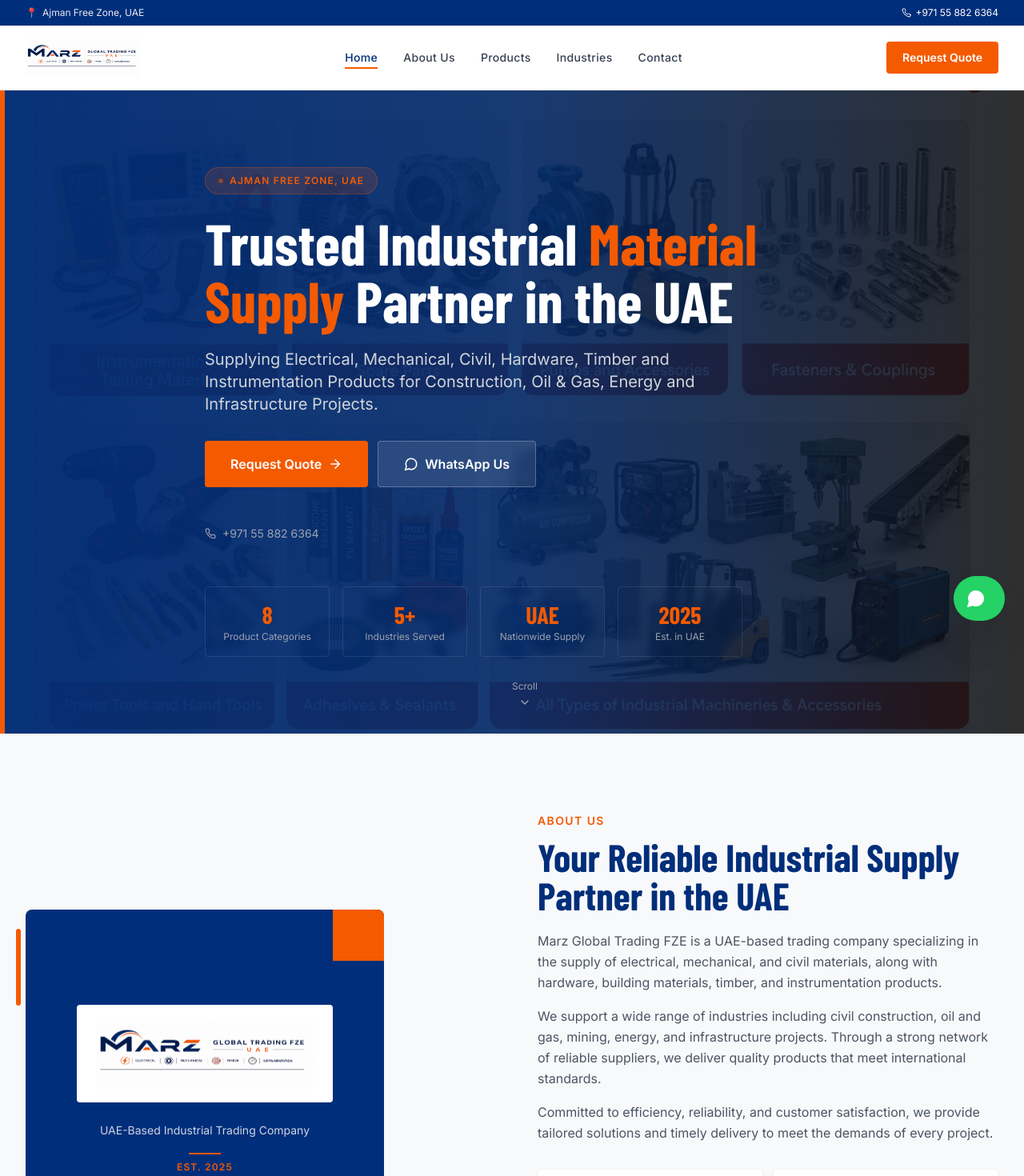
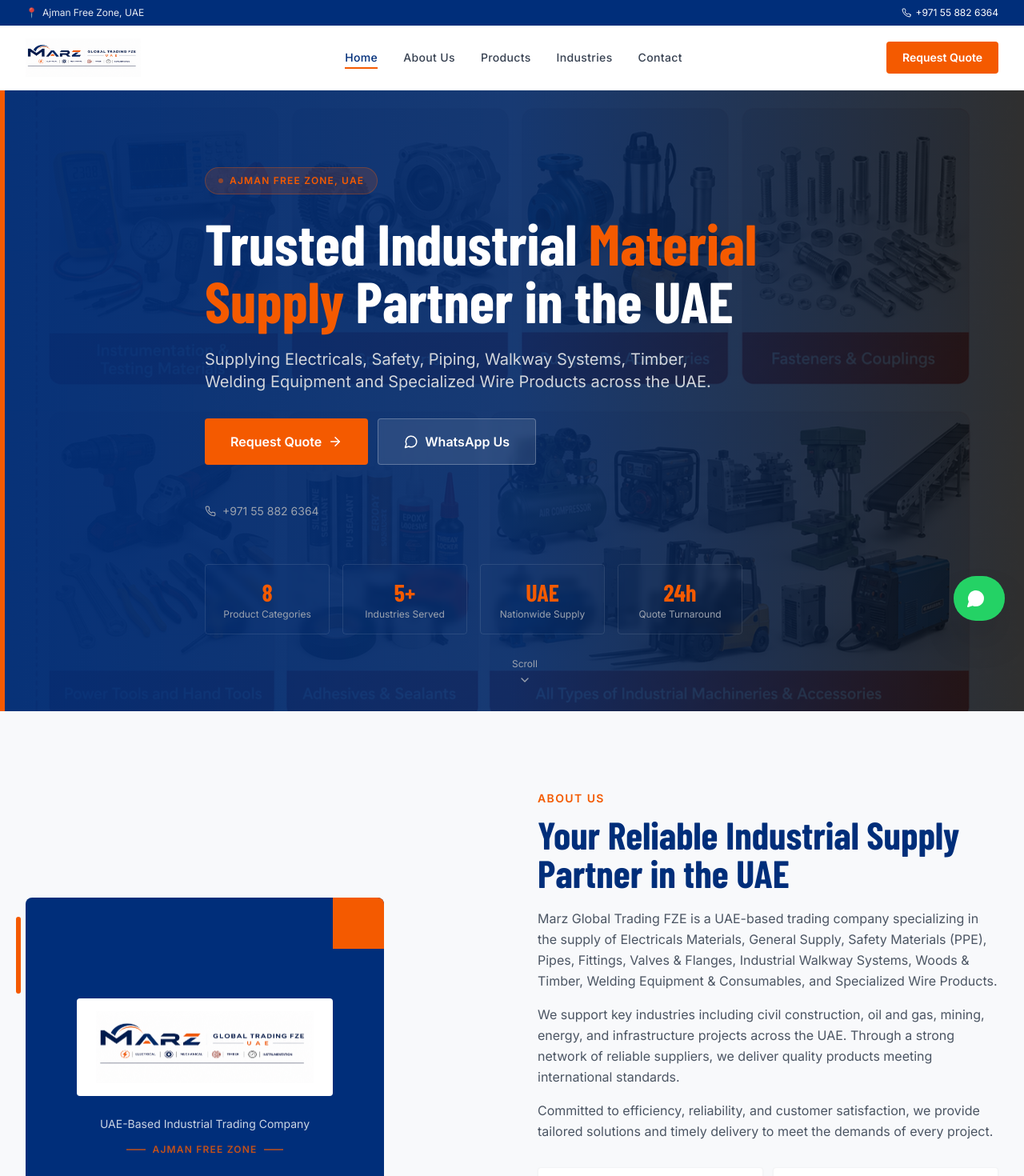
Before and after one commit to Fasilkallot/MARZ-GLOBAL, a React (Vite) app: page / in a window 1280 px wide. Shown: the top 1470 px of the page at 80% size. Built offline with nearby package versions, Linux system fonts and the light colour scheme; a web font is replaced by a local one.

Commit message:
Delete establishment year

```diff
--- a/src/components/sections/AboutPreviewSection.jsx
+++ b/src/components/sections/AboutPreviewSection.jsx
@@ -59,10 +59,11 @@
                 <p className="text-white/80 text-sm leading-relaxed font-body">
                   UAE-Based Industrial Trading Company
                 </p>
-                <div className="mt-4 w-10 h-0.5 bg-secondary mx-auto" />
-                <p className="text-secondary text-xs mt-2 font-semibold tracking-widest uppercase">
-                  Est. 2025
-                </p>
+                <div className="mt-3 flex items-center justify-center gap-2">
+                  <div className="w-6 h-0.5 bg-secondary/60" />
+                  <span className="text-secondary/80 text-xs font-semibold tracking-widest uppercase">Ajman Free Zone</span>
+                  <div className="w-6 h-0.5 bg-secondary/60" />
+                </div>
               </div>
 
               {/* Corner accent */}
@@ -93,20 +94,23 @@
             <div className="space-y-4 text-gray-600 leading-relaxed mb-8">
               <p>
                 Marz Global Trading FZE is a UAE-based trading company
-                specializing in the supply of electrical, mechanical, and civil
-                materials, along with hardware, building materials, timber, and
-                instrumentation products.
+                specializing in the supply of Electricals Materials, General
+                Supply, Safety Materials (PPE), Pipes, Fittings, Valves &amp;
+                Flanges, Industrial Walkway Systems, Woods &amp; Timber,
+                Welding Equipment &amp; Consumables, and Specialized Wire
+                Products.
               </p>
               <p>
-                We support a wide range of industries including civil
-                construction, oil and gas, mining, energy, and infrastructure
-                projects. Through a strong network of reliable suppliers, we
-                deliver quality products that meet international standards.
+                We support key industries including civil construction,
+                oil and gas, mining, energy, and infrastructure projects
+                across the UAE. Through a strong network of reliable
+                suppliers, we deliver quality products meeting international
+                standards.
               </p>
               <p>
-                Committed to efficiency, reliability, and customer satisfaction,
-                we provide tailored solutions and timely delivery to meet the
-                demands of every project.
+                Committed to efficiency, reliability, and customer
+                satisfaction, we provide tailored solutions and timely
+                delivery to meet the demands of every project.
               </p>
             </div>
 
--- a/src/components/sections/HeroSection.jsx
+++ b/src/components/sections/HeroSection.jsx
@@ -7,7 +7,7 @@
   { value: '8', label: 'Product Categories' },
   { value: '5+', label: 'Industries Served' },
   { value: 'UAE', label: 'Nationwide Supply' },
-  { value: '2025', label: 'Est. in UAE' },
+  { value: '24h', label: 'Quote Turnaround' },
 ];
 
 export default function HeroSection() {
@@ -62,9 +62,8 @@
             transition={{ duration: 0.6, delay: 0.3 }}
             className="text-gray-300 text-lg md:text-xl leading-relaxed mb-8 max-w-2xl"
           >
-            Supplying Electrical, Mechanical, Civil, Hardware, Timber and
-            Instrumentation Products for Construction, Oil & Gas, Energy and
-            Infrastructure Projects.
+            Supplying Electricals, Safety, Piping, Walkway Systems, Timber,
+            Welding Equipment and Specialized Wire Products across the UAE.
           </motion.p>
 
           {/* CTAs */}
--- a/src/pages/About/index.jsx
+++ b/src/pages/About/index.jsx
@@ -51,9 +51,8 @@
                   ))}
                 </div>
 
-                <div className="mt-8 grid grid-cols-2 gap-4">
+                <div className="mt-8 grid grid-cols-3 gap-4">
                   {[
-                    { label: 'Established', value: companyInfo.established },
                     { label: 'Location', value: 'Ajman, UAE' },
                     { label: 'Market', value: 'United Arab Emirates' },
                     { label: 'Categories', value: '8 Product Lines' },
@@ -77,16 +76,11 @@
                   <div className="relative text-center">
                     <img src={logo} alt="Marz Global" className="w-full max-w-xs mx-auto bg-white rounded px-6 py-4 mb-6" />
                     <p className="text-white/70 text-sm">Ajman Free Zone, UAE</p>
-                    <div className="mt-4 flex items-center justify-center gap-2">
-                      <div className="w-8 h-0.5 bg-secondary" />
-                      <p className="text-secondary text-xs font-semibold tracking-widest uppercase">Est. 2025</p>
-                      <div className="w-8 h-0.5 bg-secondary" />
-                    </div>
                   </div>
                 </div>
                 <div className="absolute -bottom-5 -right-5 bg-secondary text-white rounded px-6 py-4 shadow-xl hidden md:block">
-                  <p className="font-heading text-3xl font-bold">UAE</p>
-                  <p className="text-xs text-white/80">Nationwide Supply</p>
+                  <p className="font-heading text-3xl font-bold">8</p>
+                  <p className="text-xs text-white/80">Product Categories</p>
                 </div>
               </motion.div>
             </div>
```
